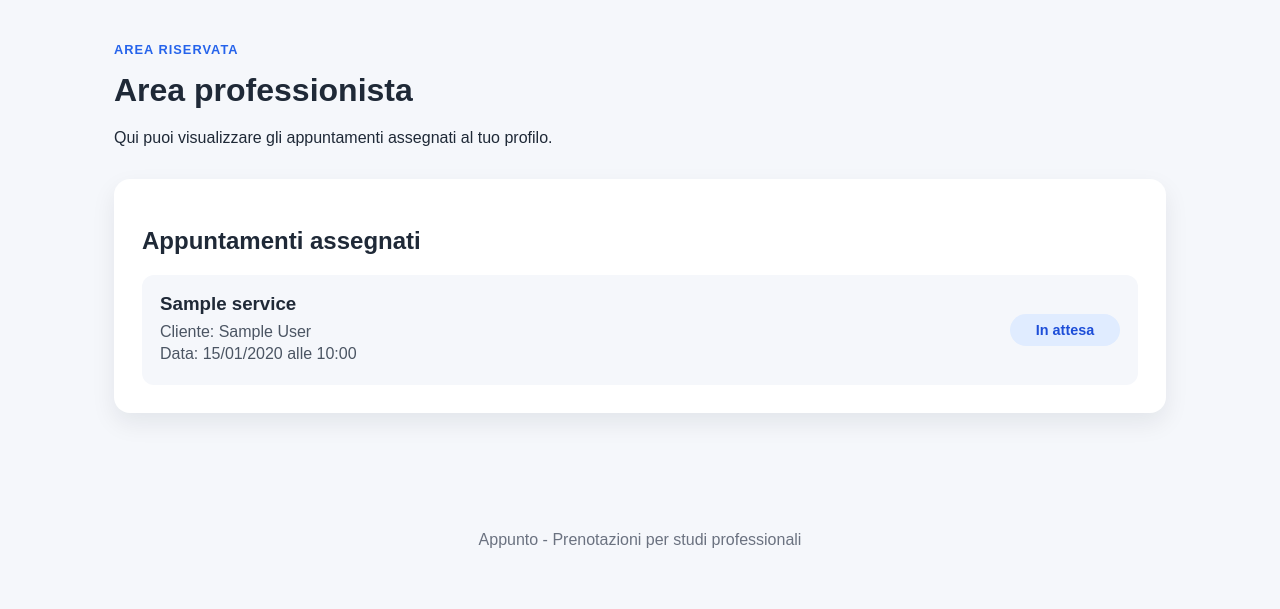
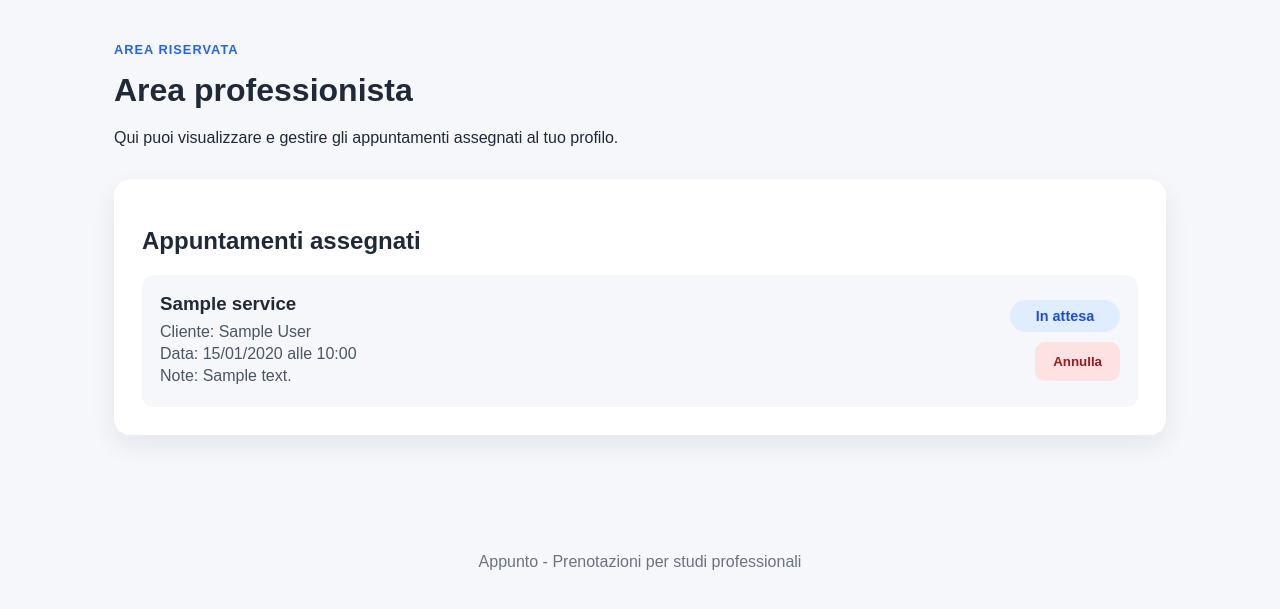
Before and after one commit to Andrea-Ca95/PSW_Django_Project, a Django app: page /area-professionista/ in a window 1280 px wide. Shown: the part 64-673 px from the top of the page. Run offline with Django 5.2, Linux system fonts and the light colour scheme; a user stored in the database is signed in; tables that the repository leaves empty hold one stand-in row (values such as "Sample post").

Commit message:
Aggiunta gestione stato appuntamenti professionista
- Aggiunta view protetta per aggiornare lo stato degli appuntamenti assegnati
- Permesso ai professionisti di confermare, completare o annullare appuntamenti
- Gestiti gli appuntamenti passati evitando conferme non valide
- Aggiornata la dashboard professionista con pulsanti dinamici in base allo stato
- Aggiunto controllo tramite metodo POST per modifiche agli appuntamenti

```diff
--- a/core/static/core/css/style.css
+++ b/core/static/core/css/style.css
@@ -643,3 +643,19 @@ body {
         align-items: flex-start;
     }
 }
+/* Form per aggiornare lo stato appuntamento */
+.status-form {
+    margin: 0;
+}
+
+/* Pulsante per azioni positive */
+.button.success {
+    border: none;
+    background: #dcfce7;
+    color: #166534;
+    cursor: pointer;
+}
+
+.button.success:hover {
+    background: #bbf7d0;
+}
--- a/core/templates/core/professional_dashboard.html
+++ b/core/templates/core/professional_dashboard.html
@@ -6,7 +6,7 @@
 <section class="page-heading">
     <p class="eyebrow">Area riservata</p>
     <h1>Area professionista</h1>
-    <p>Qui puoi visualizzare gli appuntamenti assegnati al tuo profilo.</p>
+    <p>Qui puoi visualizzare e gestire gli appuntamenti assegnati al tuo profilo.</p>
 </section>
 
 <section class="dashboard-card">
@@ -16,20 +16,101 @@
         <div class="appointment-list">
             {% for appointment in appointments %}
                 <article class="appointment-row">
+                    <!-- Dati principali dell'appuntamento -->
                     <div>
                         <h3>{{ appointment.service.name }}</h3>
+
                         <p>
                             Cliente:
                             {{ appointment.customer.get_full_name|default:appointment.customer.username }}
                         </p>
+
                         <p>
                             Data: {{ appointment.date|date:"d/m/Y" }} alle {{ appointment.start_time|time:"H:i" }}
                         </p>
+
+                        {% if appointment.notes %}
+                            <p>Note: {{ appointment.notes }}</p>
+                        {% endif %}
                     </div>
 
-                    <span class="status-badge">
-                        {{ appointment.get_status_display }}
-                    </span>
+                    <!-- Stato e azioni disponibili per il professionista -->
+                    <div class="appointment-side">
+                        <span class="status-badge">
+                            {{ appointment.get_status_display }}
+                        </span>
+
+                        {% if appointment.status == "pending" and not appointment.is_past %}
+                            <!-- Appuntamento futuro in attesa: può essere confermato -->
+                            <form
+                                class="status-form"
+                                method="post"
+                                action="{% url 'professional-update-appointment-status' appointment.id %}"
+                            >
+                                {% csrf_token %}
+                                <input type="hidden" name="action" value="confirm">
+                                <button class="button success" type="submit">
+                                    Conferma
+                                </button>
+                            </form>
+
+                            <!-- Appuntamento futuro in attesa: può essere annullato -->
+                            <form
+                                class="status-form"
+                                method="post"
+                                action="{% url 'professional-update-appointment-status' appointment.id %}"
+                            >
+                                {% csrf_token %}
+                                <input type="hidden" name="action" value="cancel">
+                                <button class="button danger" type="submit">
+                                    Annulla
+                                </button>
+                            </form>
+                        {% endif %}
+
+                        {% if appointment.status == "pending" and appointment.is_past %}
+                            <!-- Appuntamento passato ancora in attesa: meglio permettere solo annullamento -->
+                            <form
+                                class="status-form"
+                                method="post"
+                                action="{% url 'professional-update-appointment-status' appointment.id %}"
+                            >
+                                {% csrf_token %}
+                                <input type="hidden" name="action" value="cancel">
+                                <button class="button danger" type="submit">
+                                    Annulla
+                                </button>
+                            </form>
+                        {% endif %}
+
+                        {% if appointment.status == "confirmed" %}
+                            <!-- Appuntamento confermato: può essere completato -->
+                            <form
+                                class="status-form"
+                                method="post"
+                                action="{% url 'professional-update-appointment-status' appointment.id %}"
+                            >
+                                {% csrf_token %}
+                                <input type="hidden" name="action" value="complete">
+                                <button class="button success" type="submit">
+                                    Completa
+                                </button>
+                            </form>
+
+                            <!-- Appuntamento confermato: può essere ancora annullato -->
+                            <form
+                                class="status-form"
+                                method="post"
+                                action="{% url 'professional-update-appointment-status' appointment.id %}"
+                            >
+                                {% csrf_token %}
+                                <input type="hidden" name="action" value="cancel">
+                                <button class="button danger" type="submit">
+                                    Annulla
+                                </button>
+                            </form>
+                        {% endif %}
+                    </div>
                 </article>
             {% endfor %}
         </div>
--- a/core/urls.py
+++ b/core/urls.py
@@ -23,6 +23,10 @@ urlpatterns = [
     # Annullamento prenotazione da parte del cliente.
     path("appuntamenti/<int:pk>/annulla/",views.appointment_cancel,name="appointment-cancel",),
 
+    # Aggiornamento stato appuntamento da parte del professionista.
+    path(
+    "appuntamenti/<int:pk>/aggiorna-stato/",views.professional_update_appointment_status, name="professional-update-appointment-status",),
+
     # Registrazione pubblica per nuovi clienti.
     path("registrazione/", views.customer_signup, name="signup"),
 
--- a/core/views.py
+++ b/core/views.py
@@ -224,3 +224,40 @@ def appointment_cancel(request, pk):
         appointment.save()
 
     return redirect("customer-dashboard")
+
+@login_required
+@permission_required("core.can_manage_appointments", raise_exception=True)
+@require_POST
+def professional_update_appointment_status(request, pk):
+    # Recupera solo appuntamenti assegnati al professionista autenticato.
+    appointment = get_object_or_404(
+        Appointment,
+        pk=pk,
+        operator=request.user,
+    )
+
+    # Azione scelta dal pulsante premuto nella dashboard professionista.
+    action = request.POST.get("action")
+
+    # Un appuntamento in attesa può essere confermato solo se non è passato.
+    # Può invece essere annullato anche se è già passato.
+    if appointment.status == Appointment.STATUS_PENDING:
+        if action == "confirm" and not appointment.is_past:
+            appointment.status = Appointment.STATUS_CONFIRMED
+            appointment.save()
+
+        elif action == "cancel":
+            appointment.status = Appointment.STATUS_CANCELLED
+            appointment.save()
+
+    # Un appuntamento confermato può essere completato o annullato.
+    elif appointment.status == Appointment.STATUS_CONFIRMED:
+        if action == "complete":
+            appointment.status = Appointment.STATUS_COMPLETED
+            appointment.save()
+
+        elif action == "cancel":
+            appointment.status = Appointment.STATUS_CANCELLED
+            appointment.save()
+
+    return redirect("professional-dashboard")
```
